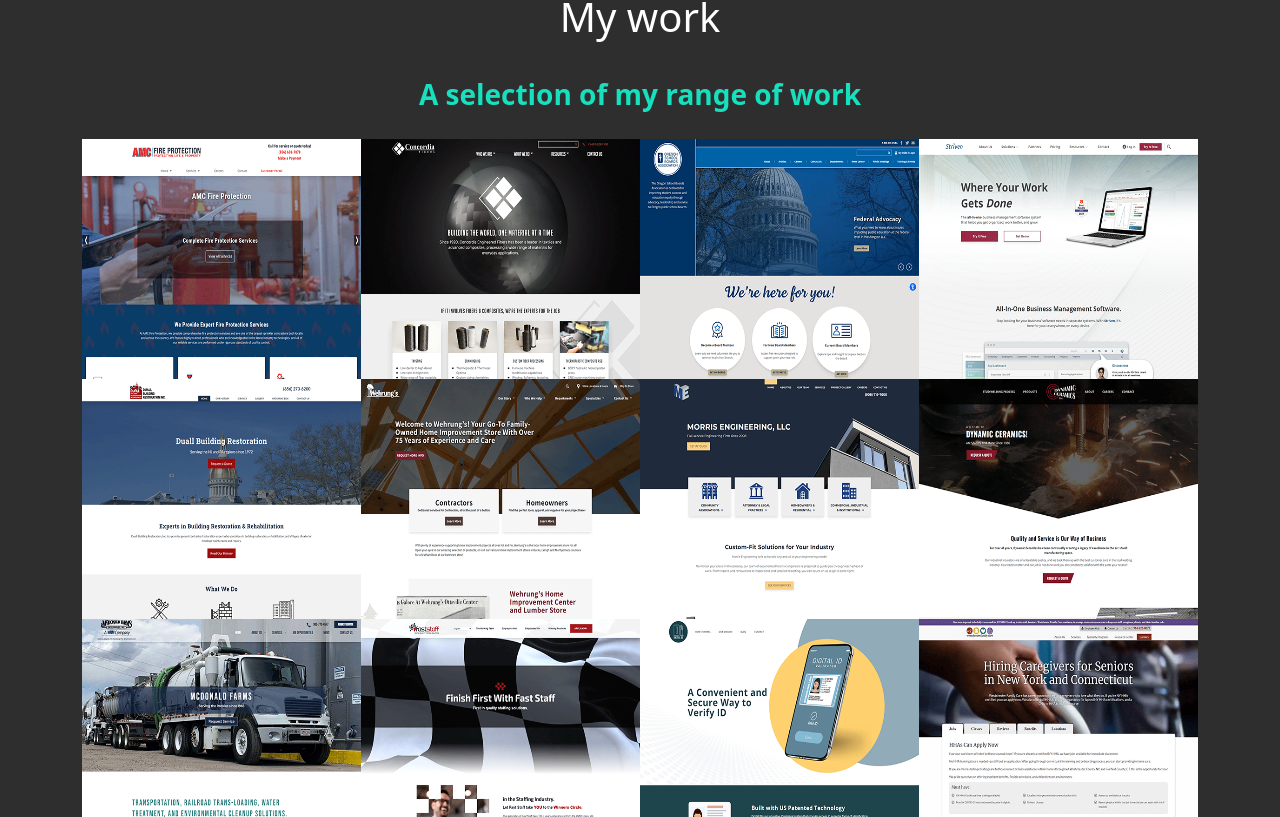
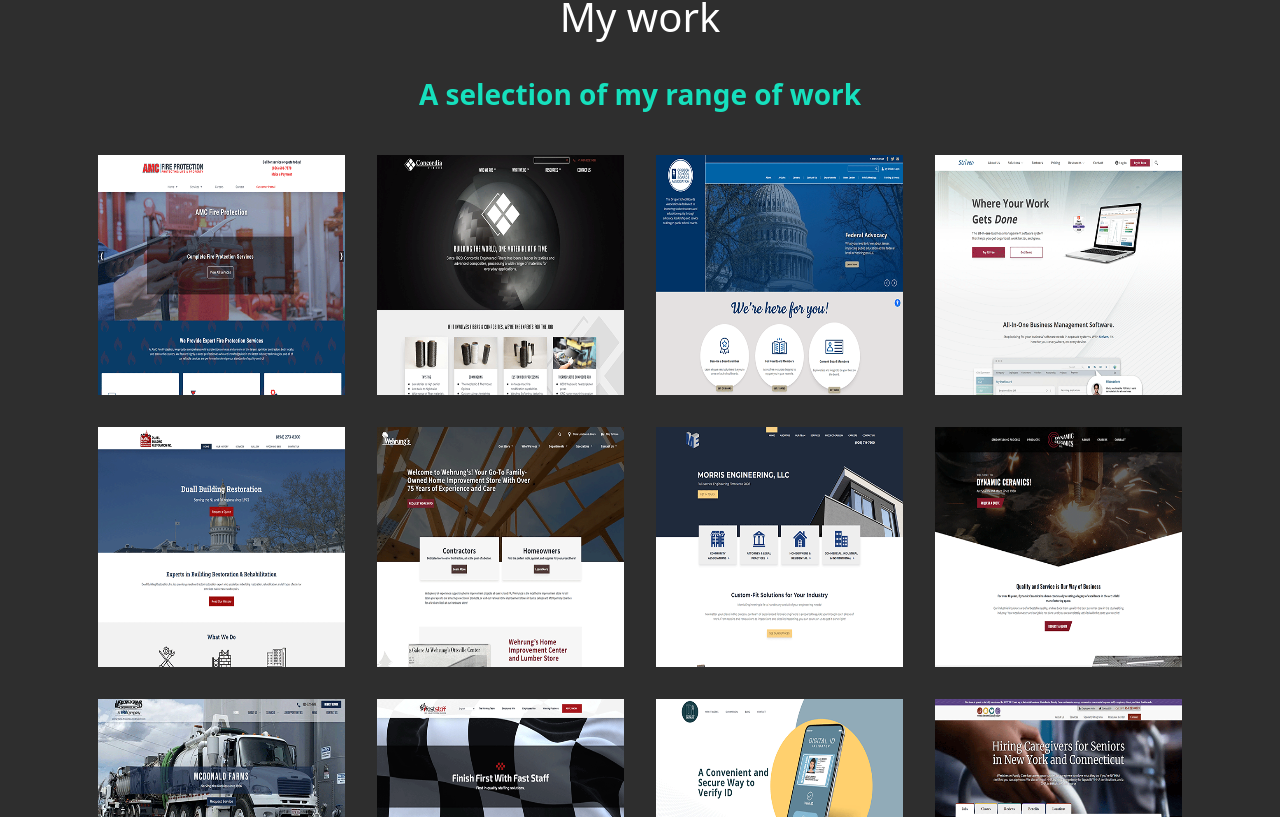
Before and after one commit to scotth527/portfolio-site, a React (Vite) app: page / in a window 1280 px wide. Shown: the part 1823-2640 px from the top of the page. Built offline with nearby package versions, Linux system fonts and the light colour scheme.

Commit message:
updated styling for link cards to include padding

```diff
--- a/src/App.css
+++ b/src/App.css
@@ -200,3 +200,7 @@ div.hero-container {
 .link-card img {
   height: 15rem;
 }
+
+.link-card {
+  padding: 1rem;
+}
```
